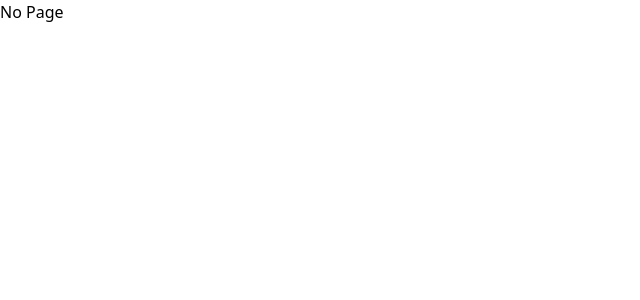
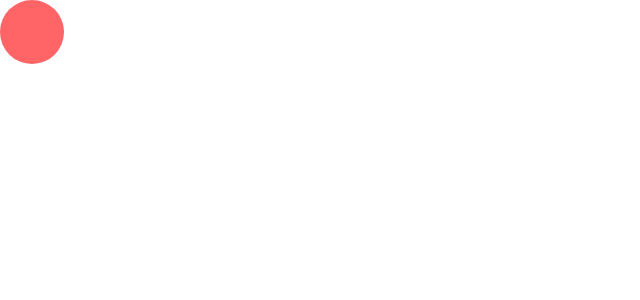
Before and after one commit to AnuragPawar-132/react_practice, a React (Vite) app: page /home/mouse in a window 1280 px wide. Shown: the top 300 px of the page, without its empty margins (0-640 px from the left). Built offline with nearby package versions, Linux system fonts and the light colour scheme.

Commit message:
mouse move question

```diff
--- a/src/App.jsx
+++ b/src/App.jsx
@@ -5,6 +5,7 @@ import { UseContext } from './pages/UseContext';
 import { UseReducer } from './pages/UseReducer';
 import { UseMemo } from './pages/UseMemo';
 import UseRef from './pages/UseRef';
+import { MouseAction } from './pages/MouseAction';
 
 function App() {
 
@@ -15,15 +16,16 @@ function App() {
         <Route path="/home">
           <Route path='form' element={<Form />} />
           <Route path="blogs" element={<h1>Blogs</h1>} />
+          <Route path='mouse' element={<MouseAction/>}/>
           <Route path="*" element={<h1>No Page</h1>} />
         </Route>
-        <Route path="/hooks">
-          <Route path='useContext' element={<UseContext />} />
-          <Route path="useReducer" element={<UseReducer/>} />
-          <Route path='useMemo' element={<UseMemo/>}/>
-          <Route path='useRef' element={<UseRef/>}/>
+        {/* <Route path="/hooks">
+          <Route path='/useContext' element={<UseContext />} />
+          <Route path="/useReducer" element={<UseReducer/>} />
+          <Route path='/useMemo' element={<UseMemo/>}/>
+          <Route path='/useRef' element={<UseRef/>}/>
           <Route path="*" element={<h1>No Page</h1>} />
-        </Route>
+        </Route> */}
       </Routes>
     </BrowserRouter>
 
--- /dev/null
+++ b/src/pages/MouseAction.jsx
@@ -0,0 +1,23 @@
+import React, { useState } from "react";
+
+export const MouseAction = () => {
+
+    const [top, setTop] = useState(0);
+    const [left, setLeft] = useState(0);
+
+    const handleMouseMove = (e) => {
+        console.log(e)
+        setLeft(e.screenX);
+        setTop(e.screenY)
+        console.log("left", left, "top", top)
+    }
+
+    return (
+        <div onMouseMove={handleMouseMove} className="h-screen relative">
+            <div
+                style={{ left: `${left}px`, top: `${top}px` }}
+                className="absolute bg-red-400 w-[8vh] h-[8vh] rounded-full">
+            </div>
+        </div>
+    )
+}
```
